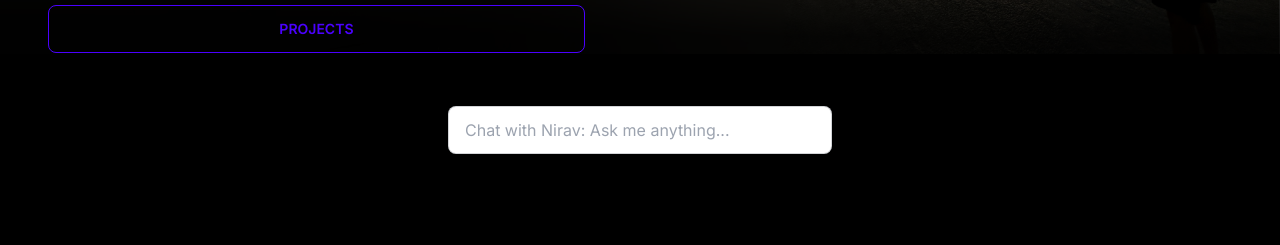
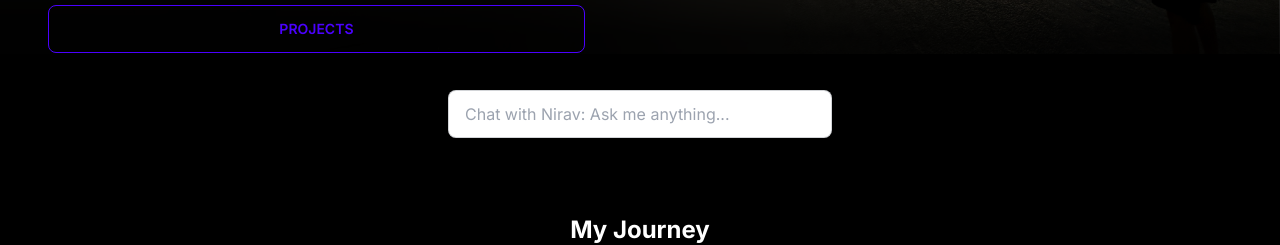
Before and after one commit to nirav-v/next-portfolio, a Next.js app: page / in a window 1280 px wide. Shown: the part 559-804 px from the top of the page. Built offline with nearby package versions, Linux system fonts and the light colour scheme.

Commit message:
add width transition to chat input on focus

```diff
--- a/app/chat/ChatInterface.tsx
+++ b/app/chat/ChatInterface.tsx
@@ -1,5 +1,6 @@
 "use client";
 import React, { useState } from "react";
+import "./chat.css";
 
 /** This function is responsible for updating the chat history in localStorage */
 const updateChatHistory = (user_query: string, modelResponse: string) => {
@@ -61,14 +62,14 @@ export default function ChatInterface() {
   };
 
   return (
-    <div className="my-5">
+    <div className="my-5 w-full">
       <form onSubmit={handleSubmit}>
         <input
           type="text"
           onChange={e => setUserQuery(e.target.value)}
           value={userQuery}
           placeholder="Chat with Nirav: Ask me anything..."
-          className="input input-bordered w-96 p-4 rounded-lg"
+          className="chat-input input input-bordered w-96 p-4 rounded-lg"
         />
       </form>
       {(modelResponse || loading) && (
--- /dev/null
+++ b/app/chat/chat.css
@@ -0,0 +1,7 @@
+.chat-input {
+  transition: width 300ms;
+}
+
+.chat-input:focus {
+  width: 32rem;
+}
--- a/app/page.tsx
+++ b/app/page.tsx
@@ -44,9 +44,8 @@ export default function Home() {
       <div
         className="relative w-full m-auto flex justify-center text-center flex-col items-center z-1"
         style={{ maxWidth: "1200px" }}>
-        <div className="p-4">
-          <ChatInterface />
-        </div>
+        <ChatInterface />
+
         <div>
           <ResumeComponent />
         </div>
```
